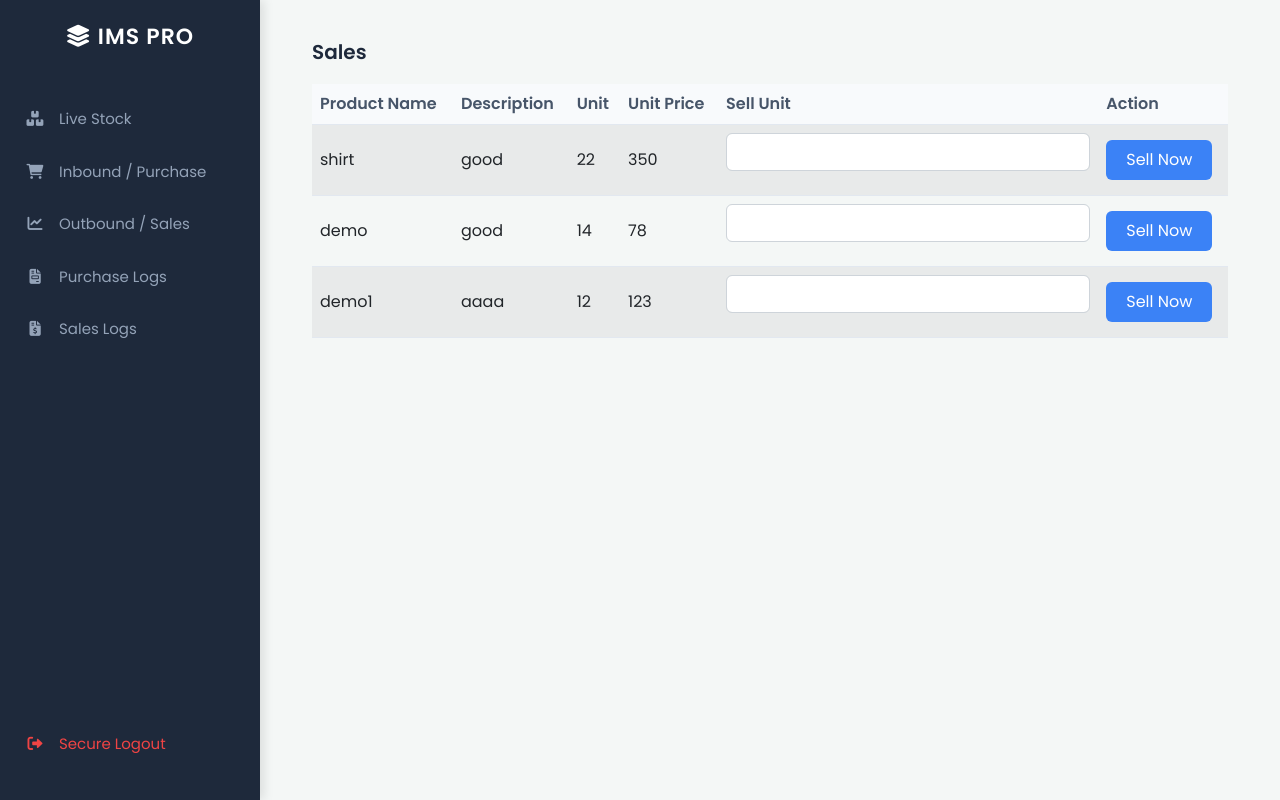
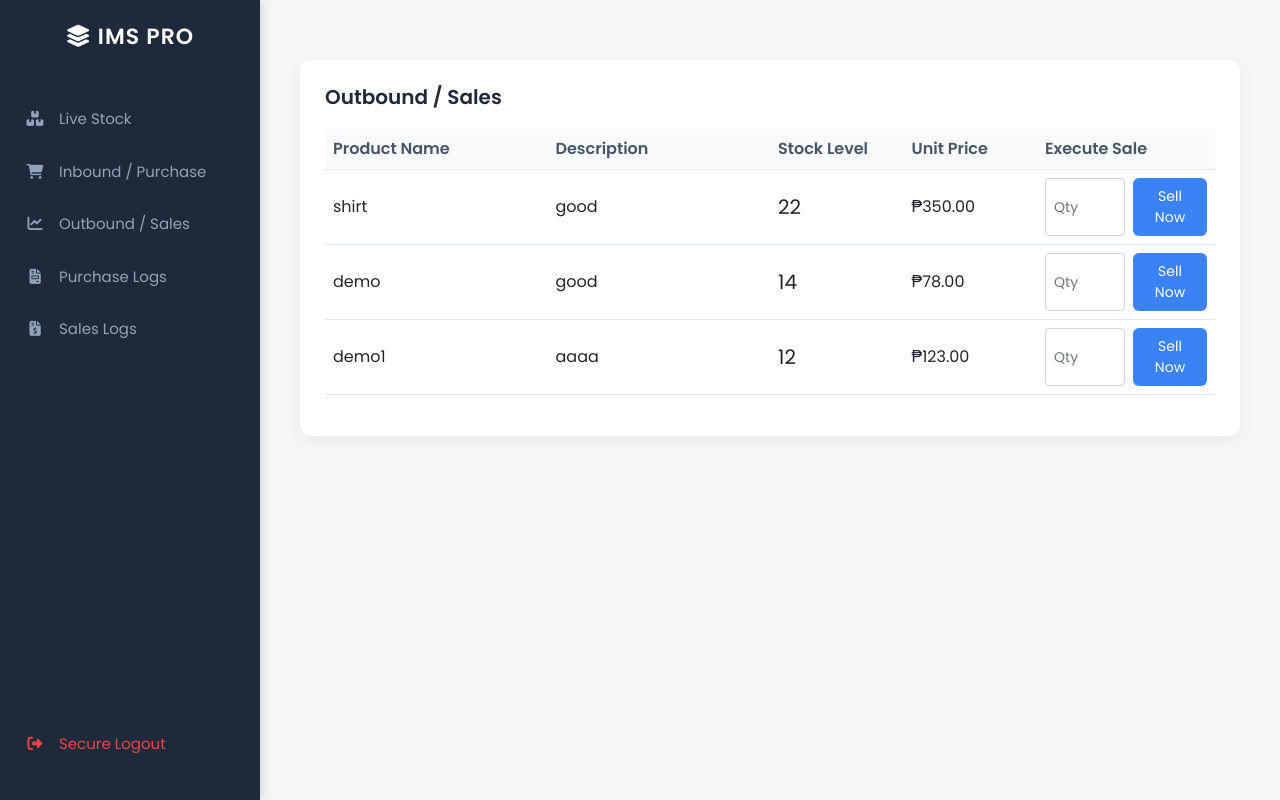
Before and after one commit to chazzizm/ojt-inventory-cmvm, a PHP site: page /sales.php in a window 1280 px wide. Run offline with PHP 8.4, Linux system fonts and the light colour scheme; the visitor is signed in with stand-in values (Sample User, id 1); data comes from the database, SQL or seed files in the repository; some libraries are stand-ins or nearby versions.

Commit message:
Backend: Sync outbound deductions with explicit timestamps and add UI lockouts for depleted stock

```diff
--- a/sales.php
+++ b/sales.php
@@ -2,8 +2,6 @@
     include "header.php";
     include "connection.php";
 
-$sql = "SELECT * FROM product";
-$result = mysqli_query($conn, $sql);
 $message = ""; // This will hold our UI alerts
 
 if (isset($_POST['submit']))
@@ -16,21 +14,20 @@ if (isset($_POST['submit']))
     $unitsale = (int)$_POST['unitsale'];
 
     if($unitsale <= 0) {
-         $message = "<div class='alert alert-warning m-3'>Please enter a valid amount to sell.</div>";
+         $message = "<div class='alert alert-warning m-3'><strong>Notice:</strong> Please enter a valid quantity greater than zero.</div>";
     }
     elseif($unit >= $unitsale)
     {
         $totalprice = $unitprice * $unitsale;
         $u_unit = $unit - $unitsale;
 
-        $insertsql = "INSERT INTO sales(name, sellunit, totalprice, productid) VALUES ('$name', '$unitsale', '$totalprice','$id')";
-        $update_quantity_query = "UPDATE `product` SET unit = '$u_unit'  WHERE id = '$id'";
+        // FIXED: We explicitly inject NOW() into created_at so the database is forced to stamp it in Philippine Time
+        $insertsql = "INSERT INTO sales(name, sellunit, totalprice, productid, created_at) VALUES ('$name', '$unitsale', '$totalprice', '$id', NOW())";
+        $update_quantity_query = "UPDATE `product` SET unit = '$u_unit' WHERE id = '$id'";
 
         if ($conn->query($insertsql) === TRUE && $conn->query($update_quantity_query) === TRUE)
         {
-            $message = "<div class='alert alert-success m-3'><strong>Success!</strong> Sold $unitsale units of $name.</div>";
-            // Refresh the table data so it immediately shows the new stock count
-            $result = mysqli_query($conn, $sql);
+            $message = "<div class='alert alert-success m-3'><strong>Success!</strong> Sold $unitsale units of $name. The transaction has been permanently logged.</div>";
         }
         else
         {
@@ -39,62 +36,74 @@ if (isset($_POST['submit']))
     }
     else
     {
-        $message = "<div class='alert alert-danger m-3'><strong>Failed!</strong> Not enough stock. (Available: $unit)</div>";
+        $message = "<div class='alert alert-danger m-3'><strong>Failed!</strong> Not enough stock available. (Current Stock: $unit)</div>";
     }
 }
+
+// Fetch fresh data after any transactions
+$sql = "SELECT * FROM product";
+$result = mysqli_query($conn, $sql);
 ?>
-<?php echo $message; ?>
-<html>
+
+<!DOCTYPE html>
+<html lang="en">
 <head>
-    <title></title>
+    <title>Outbound Sales</title>
 </head>
 <body>
-    <div class="container">
-    <h5>Sales</h5>
-    <table class="table table-striped">
+    <?php if(!empty($message)) echo $message; ?>
+
+    <div class="container table-wrapper">
+    <h5>Outbound / Sales</h5>
+    <table class="table align-middle">
   <thead>
     <tr>
-      <!--<th scope="col">#</th>-->
-      <th scope="col">Product Name</th>
-      <th scope="col">Description</th>
-      <th scope="col">Unit</th>
-      <th scope="col">Unit Price</th>
-      <th scope="col">Sell Unit</th>
-      <th scope="col">Action</th>
+      <th scope="col" style="width: 25%;">Product Name</th>
+      <th scope="col" style="width: 25%;">Description</th>
+      <th scope="col" style="width: 15%;">Stock Level</th>
+      <th scope="col" style="width: 15%;">Unit Price</th>
+      <th scope="col" style="width: 20%;">Execute Sale</th>
     </tr>
   </thead>
   <tbody>
 
       <?php
           if (mysqli_num_rows($result) > 0) {
-            // output data of each row
             while($row = mysqli_fetch_assoc($result)) {
+              // Smart UI Logic: Check if out of stock
+              $is_empty = ($row['unit'] <= 0);
+              $row_class = $is_empty ? "table-danger" : "";
               ?>
-             <form action="<?php echo $_SERVER['PHP_SELF'];?>" method="post">
-               <tr>
-               <input type="hidden" name="id"  value="<?php echo $row['id'];?>">
-                <input type="hidden" name="name"  value="<?php echo $row['name'];?>">
-                <input type="hidden" name="des"  value="<?php echo $row['des'];?>">
-               <input type="hidden" name="unit"  value="<?php echo $row['unit'];?>">
-                <input type="hidden" name="unitprice"  value="<?php echo $row['unitprice'];?>">
+               <tr class="<?php echo $row_class; ?>">
                 <td><?php echo $row['name'];?></td>
                 <td><?php echo $row['des'];?></td>
-                <td><?php echo $row['unit'];?></td>
-                <td><?php echo $row['unitprice'];?></td>
-                <td><div class="mb-3">
-                    <input type="number" name="unitsale" class="form-control" id="exampleInputUnit">
-               </div></td>
-                <td><button type="submit" class="btn btn-primary" name="submit">Sell Now</button></td>
+                <td>
+                    <span class="fs-5 <?php echo $is_empty ? 'text-danger fw-bold' : ''; ?>">
+                        <?php echo $row['unit'];?>
+                    </span>
+                    <?php if($is_empty): ?><br><small class="text-danger fw-bold">OUT OF STOCK</small><?php endif; ?>
+                </td>
+                <td>₱<?php echo number_format($row['unitprice'], 2);?></td>
+                <td>
+                  <form action="<?php echo $_SERVER['PHP_SELF'];?>" method="post" class="d-flex gap-2 m-0" onsubmit="return confirm('Confirm sale of ' + this.unitsale.value + ' units of <?php echo addslashes($row['name']); ?>?');">
+                        <input type="hidden" name="id" value="<?php echo $row['id'];?>">
+                        <input type="hidden" name="name" value="<?php echo $row['name'];?>">
+                        <input type="hidden" name="unit" value="<?php echo $row['unit'];?>">
+                        <input type="hidden" name="unitprice" value="<?php echo $row['unitprice'];?>">
+
+                        <input type="number" name="unitsale" class="form-control form-control-sm" style="width: 80px;" placeholder="Qty" min="1" max="<?php echo $row['unit'];?>" <?php echo $is_empty ? 'disabled' : 'required'; ?>>
+
+                        <button type="submit" class="btn btn-primary btn-sm" name="submit" <?php echo $is_empty ? 'disabled' : ''; ?>>
+                            Sell Now
+                        </button>
+                  </form>
+                </td>
                 </tr>
-                </form>
                 <?php }
         } else {
-            echo "0 results";
+            echo "<tr><td colspan='5'>0 results available inside the inventory.</td></tr>";
         }
         ?>
-
-
-
   </tbody>
 </table>
 </div>
```
